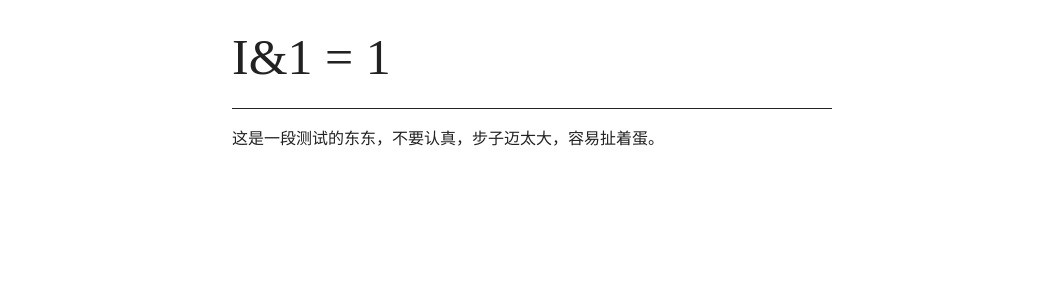
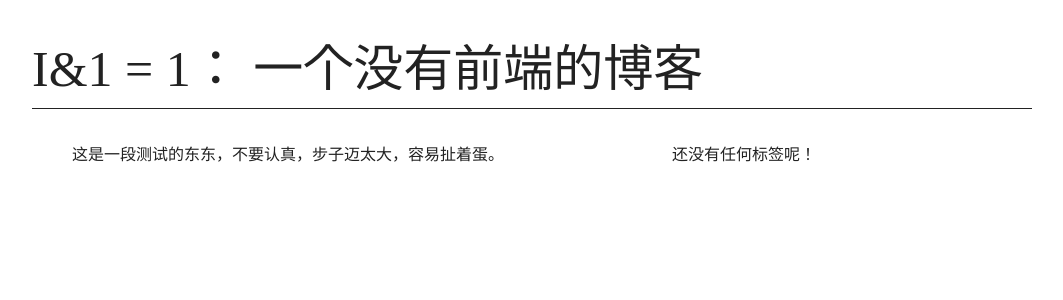
Before and after one commit to Taoup/blog, a Django app: template blogpost/templates/blogpost/base.html in a window 1280 px wide. Shown: the top 300 px of the page, without its empty margins (108-1171 px from the left). Run offline with Django 3.2, Linux system fonts and the light colour scheme; the template is opened without the code that fills it, so the values that code supplies are empty.

Commit message:
简陋tagging前端实现

```diff
--- a/blogpost/static/blogpost/css/style.css
+++ b/blogpost/static/blogpost/css/style.css
@@ -9,11 +9,25 @@ a {
     color: #5798ec
 }
 body .wrap {
-    width: 600px;
+    width: 1000px;
     margin-top: 0px;
     margin-right: auto;
     margin-bottom: 5em;
     margin-left: auto;
+}
+li {
+    list-style-type: none;
+}
+
+li.main {
+    width: 600px;
+    float: left;
+}
+
+li.sidebar {
+    /* border: solid 2px; */
+    float: left;
+    width: 200px;
 }
 
 em {
--- a/blogpost/templates/blogpost/base.html
+++ b/blogpost/templates/blogpost/base.html
@@ -12,14 +12,26 @@
     <div class='wrap'>
         <div class='topgroup'>
             <header>
-                I&1 = 1
+                I&1 = 1： 一个没有前端的博客
             </header>
         </div>
-        {% block content %}
-        <p>
-            这是一段测试的东东，不要认真，步子迈太大，容易扯着蛋。
-        </p>
-        {% endblock %}
+        <ul>
+            <li class='main'>
+                {% block content %}
+                <p>
+                    这是一段测试的东东，不要认真，步子迈太大，容易扯着蛋。
+                </p>
+                {% endblock %}
+            </li>
+            <li class = 'sidebar'>
+                {% block tags %}
+                <p>
+                    还没有任何标签呢！
+                </p>
+                {% endblock %}
+            </li>
+        </ul>
+
     </div>
 </body>
 
--- a/blogpost/urls.py
+++ b/blogpost/urls.py
@@ -4,5 +4,5 @@ from . import views
 
 urlpatterns = [
     path('', views.index, name='index'),
-    path('tags/<int:tagid>', views.tag_view, name='tag'),
+    path('tags/<int:tagid>', views.tag_view, name='tags'),
 ]
--- a/blogpost/views.py
+++ b/blogpost/views.py
@@ -15,7 +15,8 @@ def _render(request, posts):
             'markdown.extensions.codehilite',
             ]
         )
-    context = {'recent_20_posts': posts}
+    tags = Tag.objects.all()
+    context = {'recent_20_posts': posts, 'tags':tags}
     return render(request, 'blogpost/index.html', context)
 
 
```
Also changed, not shown: blogpost/templates/blogpost/index.html (+18 -0 lines).
